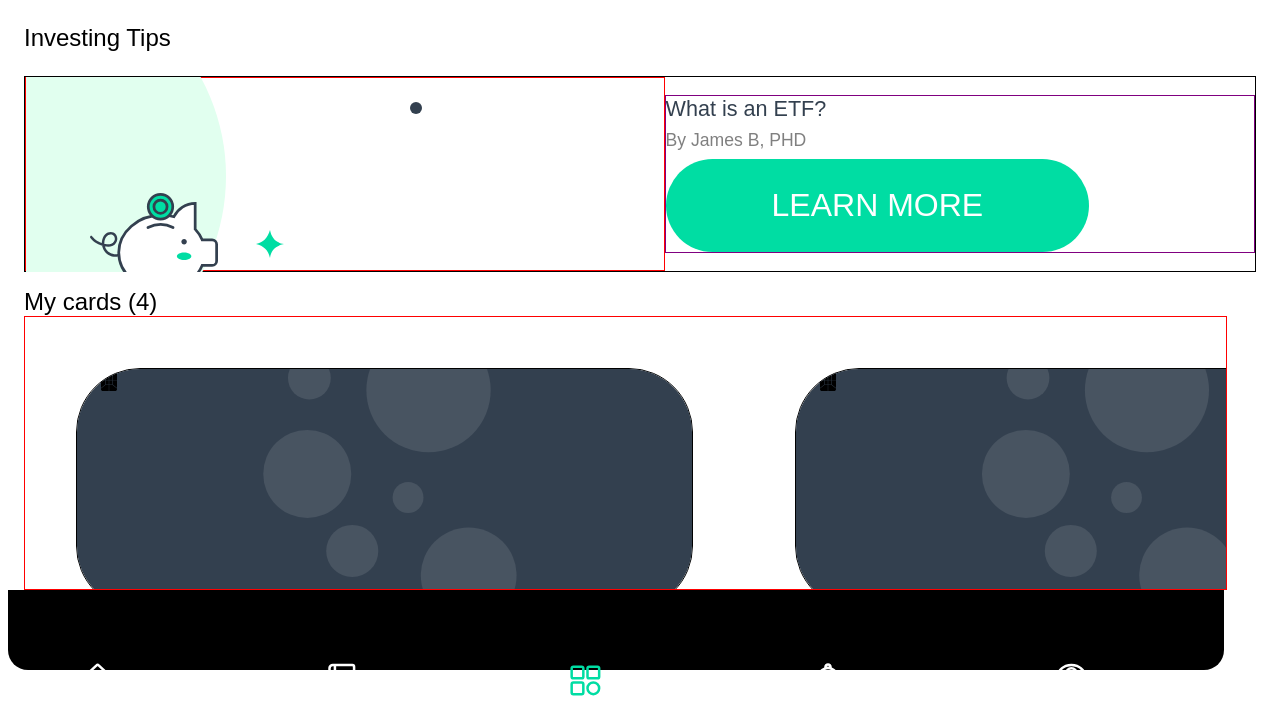
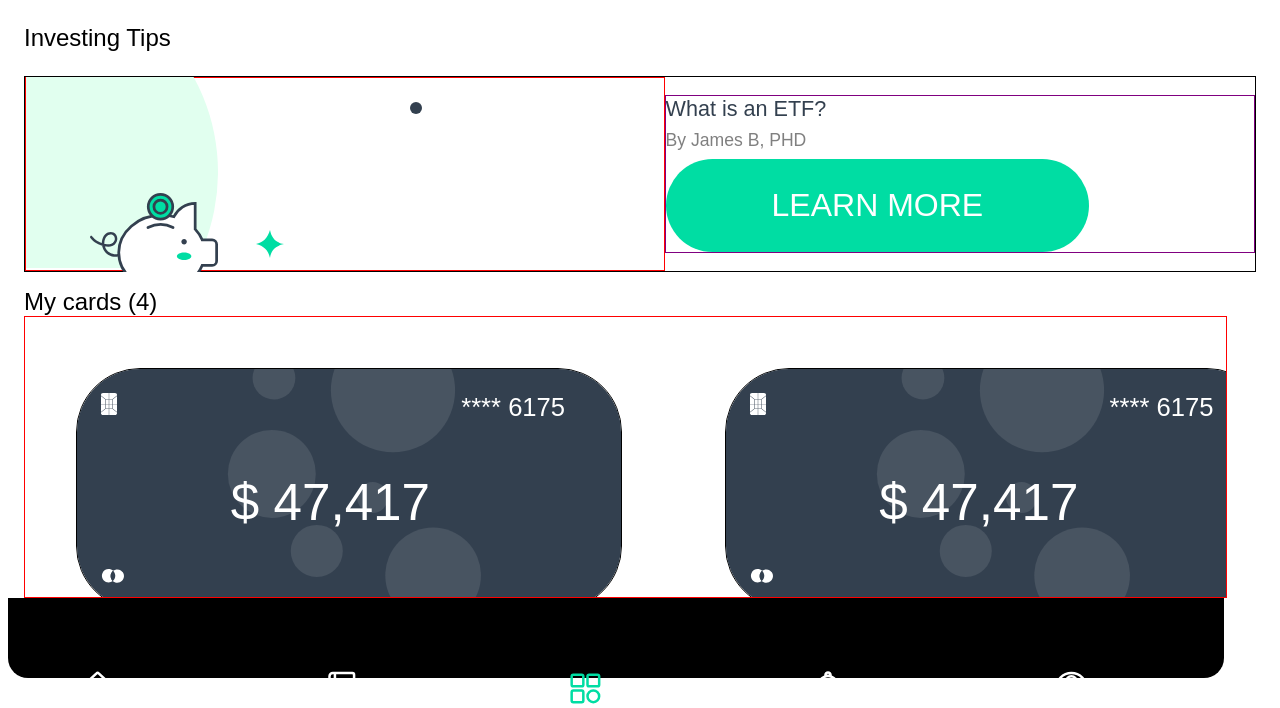
Before and after one commit to KevinnNeira/virtualWallet, a plain HTML site: page views/cards.html in a window 1280 px wide. Shown: the part 96-804 px from the top of the page. Drawn offline with Linux system fonts and the light colour scheme; a web font is replaced by a local one.

Commit message:
style: 💫 The transitions were added to the credit cards and the image of the pig

```diff
--- a/css/cards.css
+++ b/css/cards.css
@@ -15,6 +15,10 @@
 @font-face {
     font-family: "Medium";
     src: url(/storage/font/SF-Pro-Text-Medium.otf);
+}
+@font-face {
+    font-family: "Semi";
+    src: url(/storage/font/SF-Pro-Text-Semibold.otf);
 }
 
 .gridcontainerMain{
@@ -68,7 +72,7 @@
     width: 16vh;
 }
 #ellipse{top: 0;
-    width: 25vh;
+    width: 24vh;
     position: absolute;
 }
 #point1{
@@ -90,6 +94,10 @@
     align-items: left;
     justify-content: center;
     border: 1px  solid purple;
+}
+.points:hover{
+    transition: 1s;
+    transform: scale(0.9);
 }
 #question{
     color: #33404F;
@@ -130,7 +138,7 @@
     margin-left: 2vh;
     justify-content: center;
     width: 95%;
-    height: 34vh;
+    height: 35vh;
     align-items: center;
     position: relative;
     border: 1px solid red;
@@ -141,7 +149,7 @@
     position: absolute;
 }
 .cards{
-    width: 48vw;
+    width: 42.5vw;
     height: 30vh;
     border: 1px solid #000000;
     margin: 4vw;
@@ -151,7 +159,12 @@
     position: relative;
     border-radius: 5vw;
     overflow: hidden;
+    transition: 1s;
     border: 1px solid black;
+}
+.cards:hover{
+    transform: rotate(12deg);
+    filter: invert();
 }
 #background{
     position: absolute;
@@ -160,9 +173,31 @@
     background-color: #33404F;
 }
 #chip{
+    margin-top: 3vh;
     margin-left: 3vh;
     width: 2vh;
-    filter: invert();
+    position: absolute;
+}
+#smallnumber{
+    margin-top: 3vh;
+    margin-left: 30vw;
+    position: absolute;
+    color: #FFFFFF;
+    font-family: "Semi", sans-serif;
+    font-size: 2vw;
+}
+#bignumber{
+    margin-top: 13vh;
+    margin-left: 12vw;
+    position: absolute;
+    color: #FFFFFF;
+    font-family: "Semi", sans-serif;
+    font-size: 4vw;
+}
+#masterc{
+    bottom: 3vh;
+    margin-left: 3vh;
+    width: 3vh;
     position: absolute;
 }
 .bar{
--- a/views/cards.html
+++ b/views/cards.html
@@ -17,9 +17,11 @@
             <div class="containerinformation">
                 <div class="information">
                     <img id="ellipse" src="../storage/img/Ellipse 1.svg">
-                    <img id="pork" src="../storage/img/Group.svg">
-                    <img id="point1" src="../storage/img/Ellipse 3.svg">
-                    <img id="point2" src="../storage/img/Vector.svg">
+                    <div class="points">
+                        <img id="pork" src="../storage/img/Group.svg">
+                        <img id="point1" src="../storage/img/Ellipse 3.svg">
+                        <img id="point2" src="../storage/img/Vector.svg">
+                    </div>
                 </div>
                 <div class="txtinfo">
                     <p id="question">What is an ETF?</p>
@@ -34,20 +36,32 @@
                     <div class="cards">
                             <img id="background" src="../storage/img/background2.svg">
                             <img id="chip" src="../storage/img/Chip.svg">
+                            <p id="smallnumber">**** 6175</p>
+                            <p id="bignumber">$ 47,417</p>
+                            <img id="masterc" src="../storage/img/Frame 17.svg">
                     </div>
                     <div class="cards">
                         <div class="containerbackground">
                             <img id="background" src="../storage/img/background2.svg">
                             <img id="chip" src="../storage/img/Chip.svg">
+                            <p id="smallnumber">**** 6175</p>
+                            <p id="bignumber">$ 47,417</p>
+                            <img id="masterc" src="../storage/img/Frame 17.svg">
                         </div>
                     </div>
                     <div class="cards">
                             <img id="background" src="../storage/img/background2.svg">
                             <img id="chip" src="../storage/img/Chip.svg">
+                            <p id="smallnumber">**** 6175</p>
+                            <p id="bignumber">$ 47,417</p>
+                            <img id="masterc" src="../storage/img/Frame 17.svg">
                     </div>
                     <div class="cards">
                             <img id="background" src="../storage/img/background2.svg">
                             <img id="chip" src="../storage/img/Chip.svg">
+                            <p id="smallnumber">**** 6175</p>
+                            <p id="bignumber">$ 47,417</p>
+                            <img id="masterc" src="../storage/img/Frame 17.svg">
                         </div>
             </div>
         </div>
```
Also changed, not shown: storage/img/Frame 17.svg (added).
